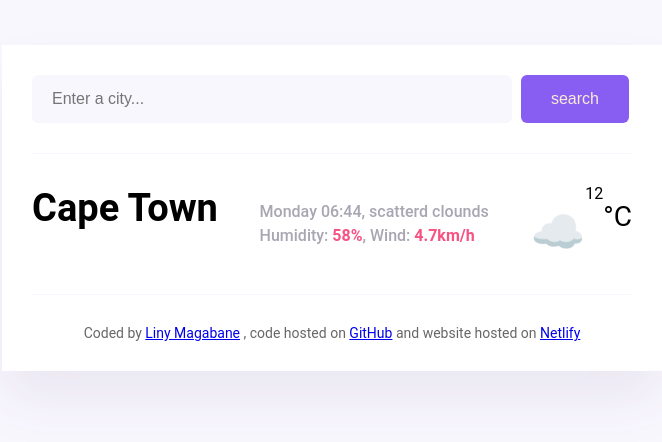
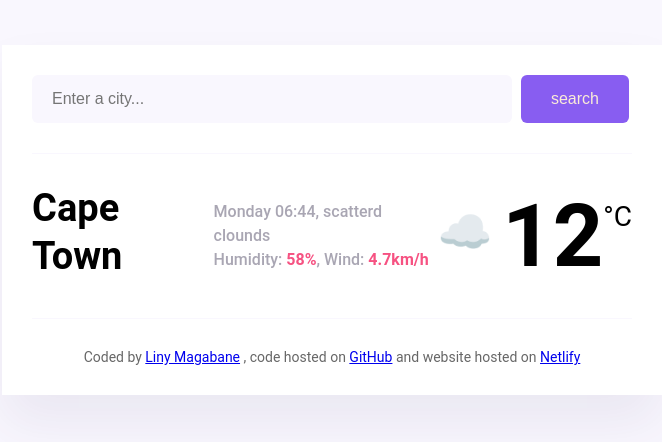
Before and after one commit to LinyMabase/Liny-weather-app, a plain HTML site: page index.html in a window 1280 px wide. Shown: the whole page, without its empty margins (308-970 px from the left). Drawn offline with Linux system fonts and the light colour scheme.

Commit message:
Update styles.css

```diff
--- a/src/styles.css
+++ b/src/styles.css
@@ -65,7 +65,7 @@ main {
     display: flex;
 }
 
-.weather-app-temperature {
+.weather-app-temperature-value {
     font-size: 88px;
     font-weight: bold;
     margin-left: 10px;
```
